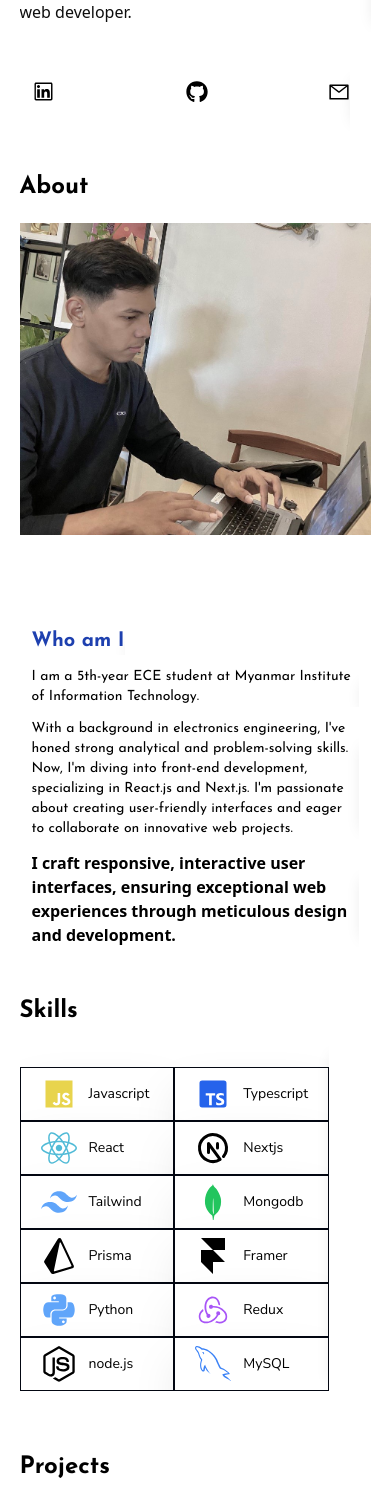
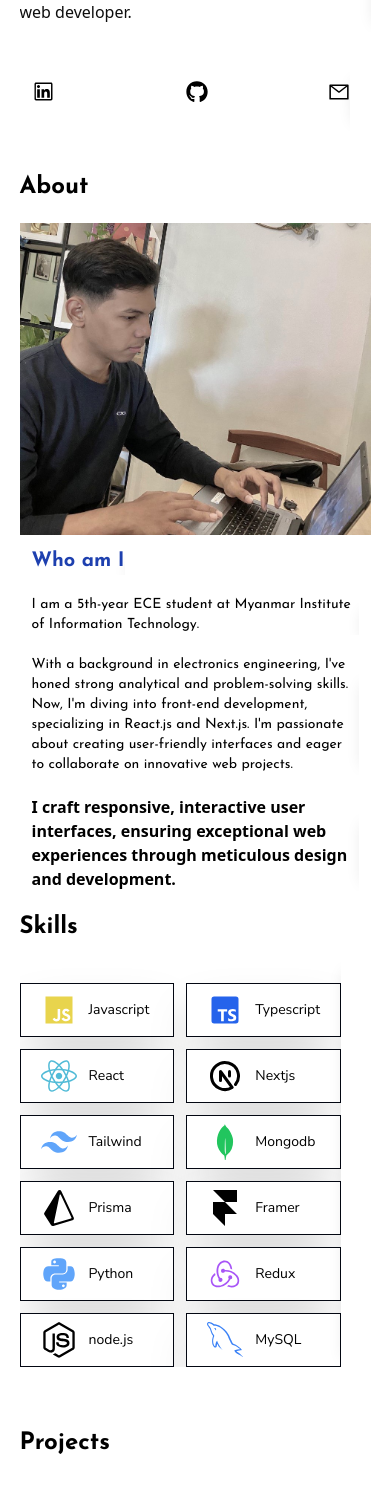
Before and after one commit to YenXXXW/Wai_Yan, a React (Vite) app: page / in a window 390 px wide. Shown: the part 439-1936 px from the top of the page. Built offline with nearby package versions, Linux system fonts and the light colour scheme; a web font is replaced by a local one.

Commit message:
about page adjustment

```diff
--- a/src/pages/About.tsx
+++ b/src/pages/About.tsx
@@ -4,11 +4,11 @@ import Reveal from "../components/Reveal";
 
 const About = forwardRef<HTMLDivElement>((_, ref) => {
   return (
-    <div className="px-[5%] md:px-[10%] pt-10 h-screen " id="About" ref={ref}>
+    <div className="px-[5%] md:px-[7%] lg:px-[10%] pt-10" id="About" ref={ref}>
       <h1>About</h1>
 
-      <div className="mt-5 lg:mt-14 flex flex-col-reverse sm:flex-row h-[90%] justify-between items-center0">
-        <div className="flex flex-col px-3 gap-3">
+      <div className="mt-5 lg:mt-14 flex flex-col-reverse sm:flex-row h-[90%] justify-between items-center gap-3">
+        <div className="flex flex-col px-3 gap-5 sm:basis-[70%] ">
           <Reveal small={true}>
             <h2 className=" text-blue-800">Who am I</h2>
           </Reveal>
--- a/src/pages/Skills.tsx
+++ b/src/pages/Skills.tsx
@@ -11,7 +11,7 @@ const Skills = forwardRef<HTMLDivElement>(function Skills(_, ref) {
     >
       <h1>Skills</h1>
       <Reveal>
-        <div className=" w-full grid grid-cols-2 sm:grid-cols-3 md:grid-cols-5 lg:grid-cols-6 mt-10 lg:mt-14 gap- lg:gap-5 ">
+        <div className=" w-full grid grid-cols-2 sm:grid-cols-3 md:grid-cols-5 lg:grid-cols-6 mt-10 lg:mt-14 gap-3 lg:gap-5 ">
           {Skillset.map((skill) => (
             <div
               key={skill.name}
```
